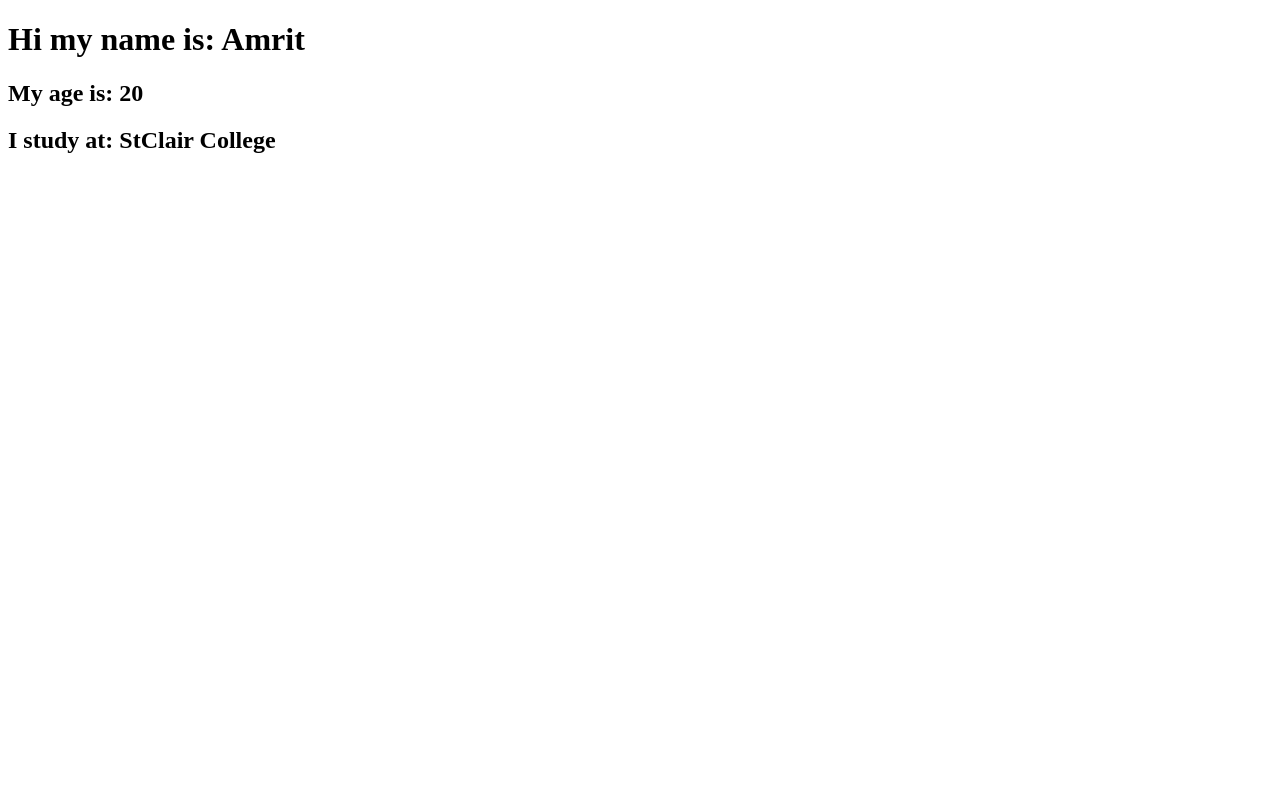
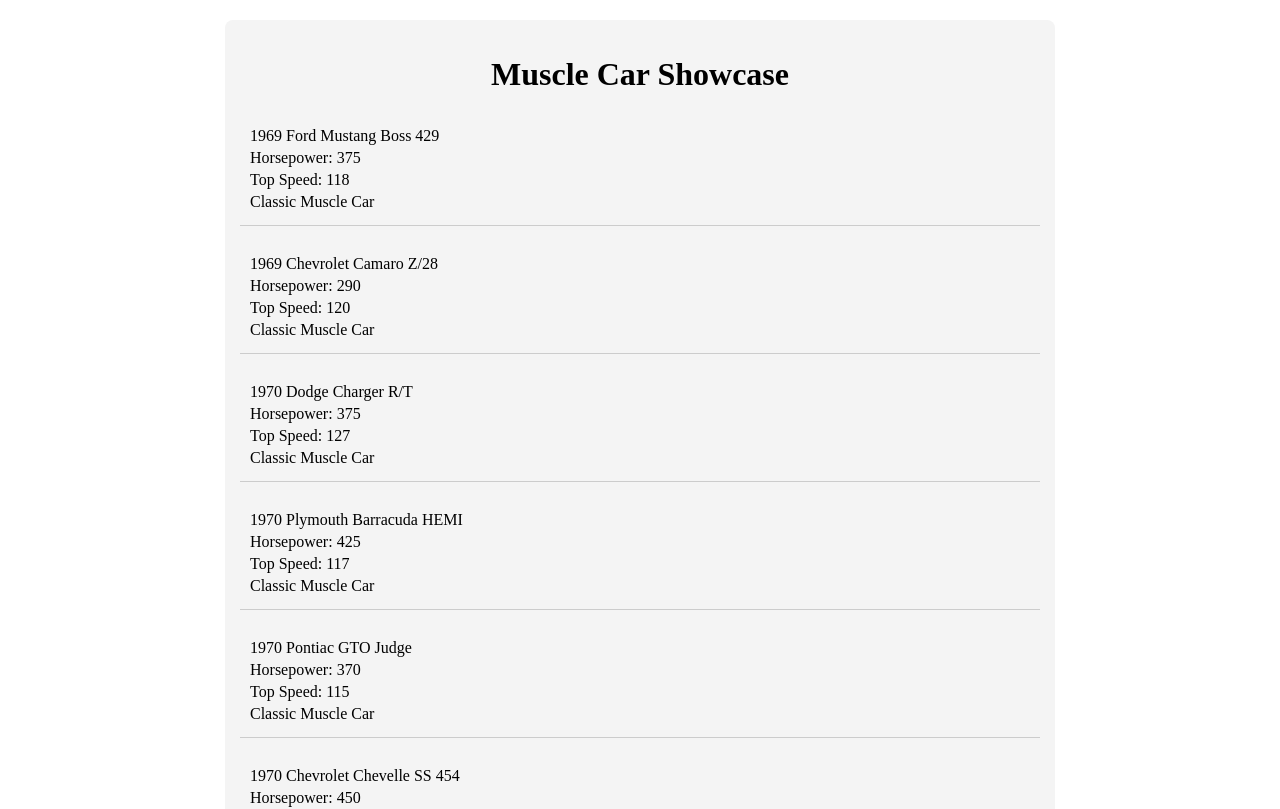
Before and after one commit to w0877926/Amritpal-Singh-learning-angular, an Angular app: page / in a window 1280 px wide. Shown: the top 809 px of the page. Built offline with nearby package versions, Linux system fonts and the light colour scheme.

Commit message:
display muscle car list, made the css page and html page

```diff
--- a/src/app/app.css
+++ b/src/app/app.css
@@ -0,0 +1,33 @@
+#sentinel-proof {
+  max-width: 800px;
+  margin: 20px auto;
+  padding: 15px;
+  background: #f4f4f4;
+  border-radius: 8px;
+}
+
+h1 {
+  text-align: center;
+  margin-bottom: 20px;
+}
+
+div {
+  margin-bottom: 15px;
+  padding: 10px;
+  border-bottom: 1px solid #ccc;
+}
+
+p {
+  margin: 4px 0;
+}
+
+/* Responsive design */
+@media (max-width: 600px) {
+  #sentinel-proof {
+    padding: 10px;
+  }
+
+  h1 {
+    font-size: 1.2rem;
+  }
+}
--- a/src/app/app.html
+++ b/src/app/app.html
@@ -1,4 +1,10 @@
-<!-- app.html-->
-<h1>Hi my name is: {{name}}</h1>
-<h2>My age is: {{age}}</h2>
-<h2>I study at: {{studysat}}</h2>
+<div id="sentinel-proof">
+  <h1>{{ title }}</h1>
+
+  <div *ngFor="let car of muscleCars">
+    <p>{{ car.year }} {{ car.make }} {{ car.model }}</p>
+    <p>Horsepower: {{ car.horsepower }}</p>
+    <p>Top Speed: {{ car.topSpeed }}</p>
+    <p *ngIf="car.isClassic">Classic Muscle Car</p>
+  </div>
+</div>
--- a/src/app/app.ts
+++ b/src/app/app.ts
@@ -1,19 +1,27 @@
-import { Component, signal } from '@angular/core';
-import { RouterOutlet } from '@angular/router';
+import { Component } from '@angular/core';
+import { MuscleCar } from './models/muscle-car';
+import {NgFor, NgIf} from '@angular/common';
 
 @Component({
   selector: 'app-root',
-  imports: [],
+  standalone: true,
+  imports: [NgFor, NgIf],
   templateUrl: './app.html',
-  styleUrl: './app.css'
+  styleUrls: ['./app.css']
 })
 export class App {
-  protected readonly title = signal('Amritpal-Singh-learning-angular');
-  //Let's make a variable
-  name : string = "Amrit"
-  age : string = "20"
-  studysat : string = "StClair College"
+  title: string = 'Muscle Car Showcase';
 
-  //Once you assign a var type, it is forever that type
-  //name = 7 <
+  muscleCars: MuscleCar[] = [
+    { make: 'Ford', model: 'Mustang Boss 429', year: 1969, horsepower: 375, topSpeed: 118, isClassic: true },
+    { make: 'Chevrolet', model: 'Camaro Z/28', year: 1969, horsepower: 290, topSpeed: 120, isClassic: true },
+    { make: 'Dodge', model: 'Charger R/T', year: 1970, horsepower: 375, topSpeed: 127, isClassic: true },
+    { make: 'Plymouth', model: 'Barracuda HEMI', year: 1970, horsepower: 425, topSpeed: 117, isClassic: true },
+    { make: 'Pontiac', model: 'GTO Judge', year: 1970, horsepower: 370, topSpeed: 115, isClassic: true },
+    { make: 'Chevrolet', model: 'Chevelle SS 454', year: 1970, horsepower: 450, topSpeed: 125, isClassic: true },
+    { make: 'Dodge', model: 'Challenger R/T', year: 1970, horsepower: 375, topSpeed: 124, isClassic: true },
+    { make: 'AMC', model: 'AMX 390', year: 1969, horsepower: 315, topSpeed: 115 },
+    { make: 'Buick', model: 'GSX Stage 1', year: 1970, horsepower: 360, topSpeed: 123 },
+    { make: 'Oldsmobile', model: '442 W-30', year: 1970, horsepower: 370, topSpeed: 121 },
+  ];
 }
```
